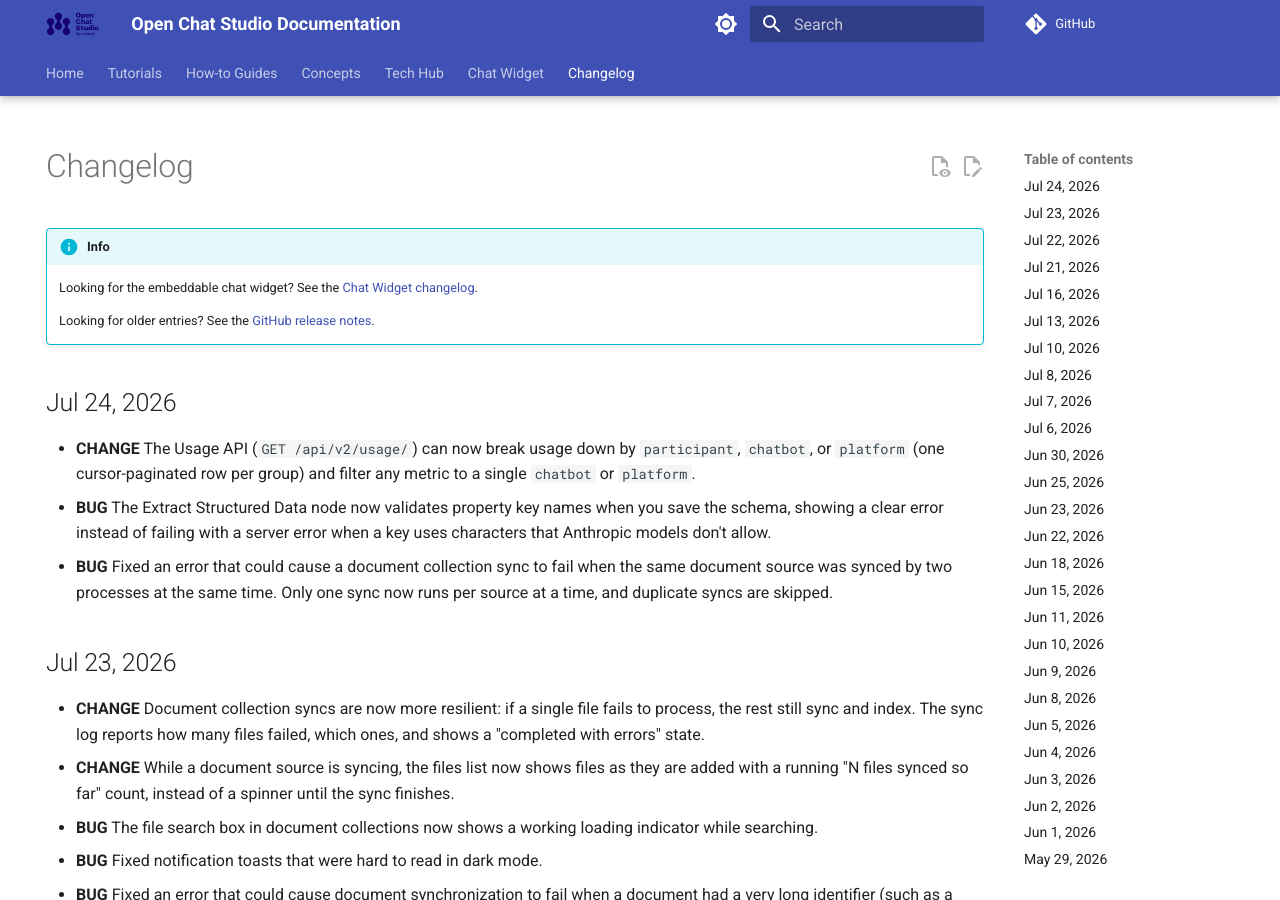
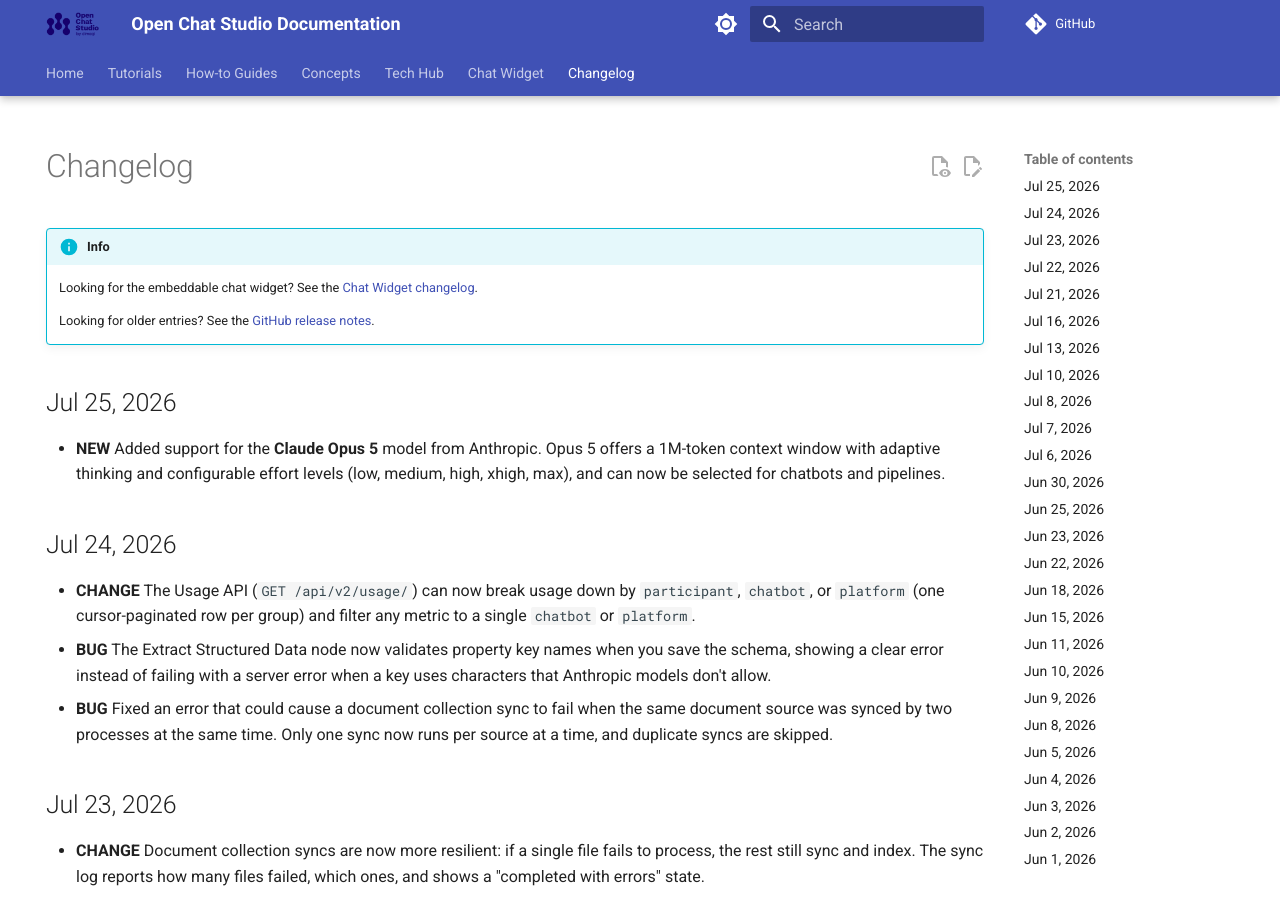
Before and after one commit to dimagi/open-chat-studio-docs, an MkDocs documentation site: the page built from docs/changelog.md, in a window 1280 px wide and 900 px high. Built offline with MkDocs 1.6.1 and Material for MkDocs 9.7.7, drawn with Linux system fonts in a browser that asks for light colours; a script that is not in the unit is left out; comment, search, counter and statistics services are not loaded.

Commit message:
update changelog and docs from OCS PR #3946
Co-Authored-By: Claude Opus 5 (1M context) <noreply@anthropic.com>

```diff
--- a/docs/changelog.md
+++ b/docs/changelog.md
@@ -10,6 +10,9 @@ hide:
     Looking for the embeddable chat widget? See the [Chat Widget changelog](chat_widget/changelog.md).
 
     Looking for older entries? See the [GitHub release notes](https://github.com/dimagi/open-chat-studio-docs/releases).
+
+## Jul 25, 2026
+* **NEW** Added support for the **Claude Opus 5** model from Anthropic. Opus 5 offers a 1M-token context window with adaptive thinking and configurable effort levels (low, medium, high, xhigh, max), and can now be selected for chatbots and pipelines.
 
 ## Jul 24, 2026
 * **CHANGE** The Usage API (`GET /api/v2/usage/`) can now break usage down by `participant`, `chatbot`, or `platform` (one cursor-paginated row per group) and filter any metric to a single `chatbot` or `platform`.
```
